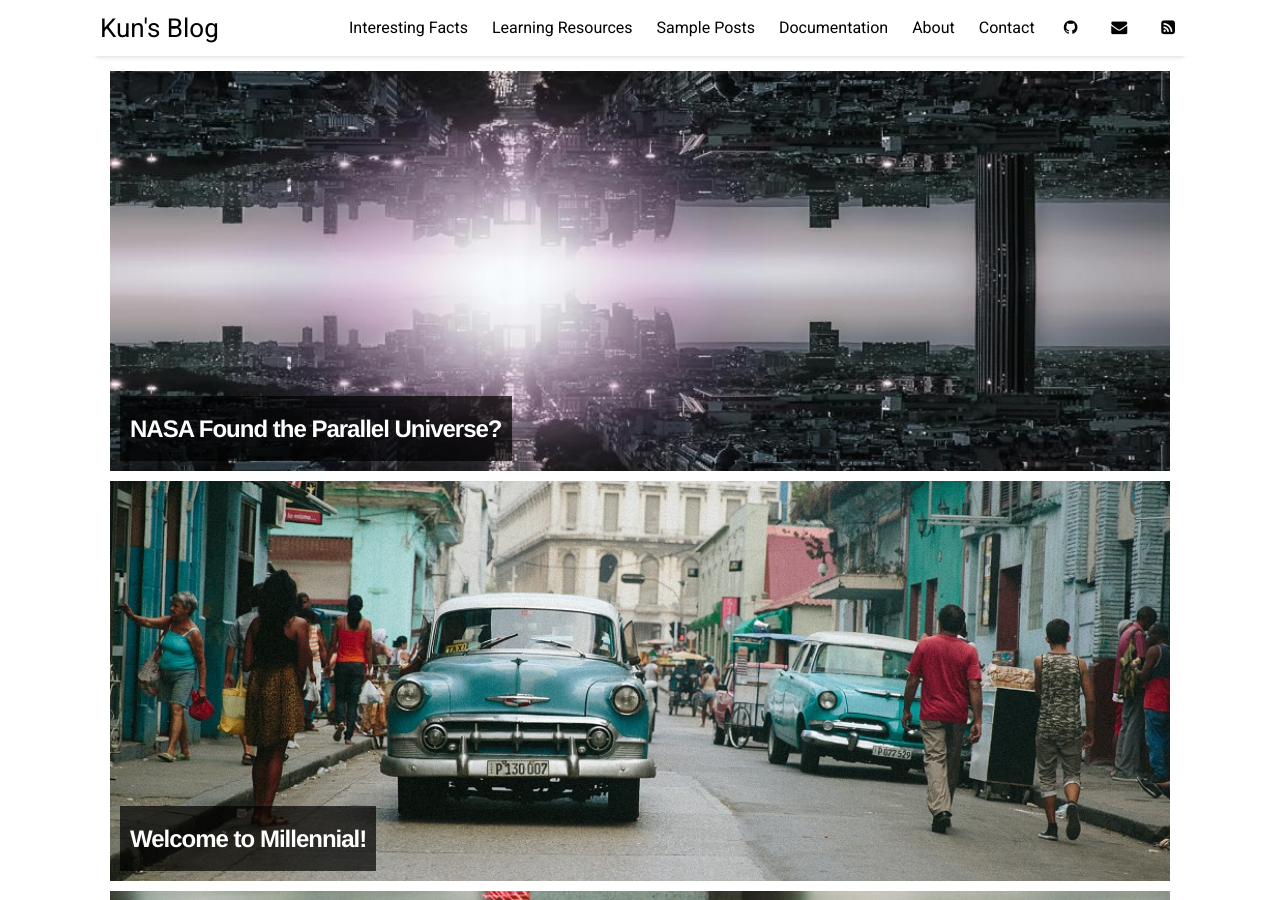
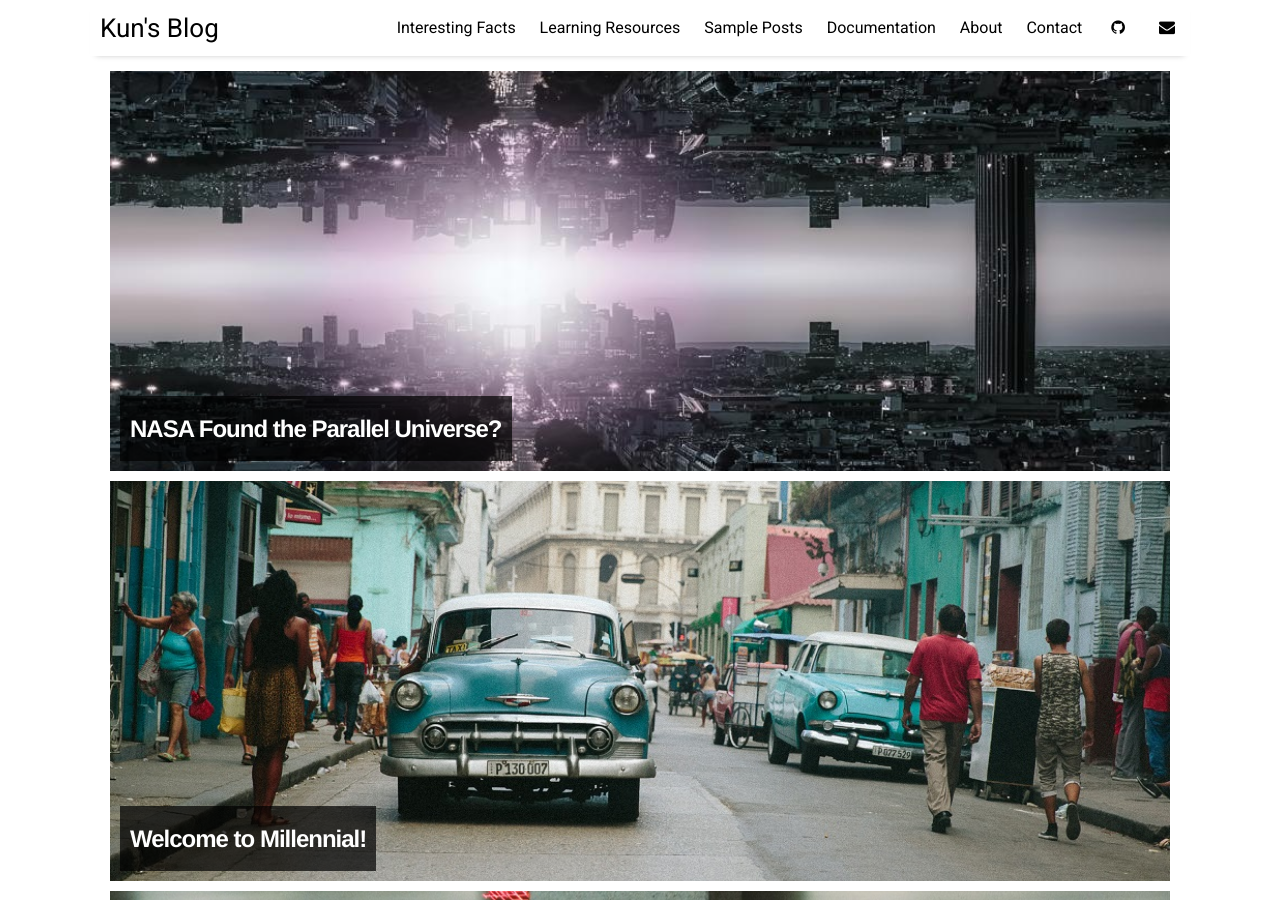
Before and after one commit to kun-w-lee/blog, a Jekyll site: the page built from index.html, in a window 1280 px wide and 900 px high. Built offline with Jekyll 4.4.1, drawn with Linux system fonts in a browser that asks for light colours; nearby versions of some CDN libraries; the list of posts is cut into pages by our own code.

Commit message:
Update settings.yml

```diff
--- a/_data/settings.yml
+++ b/_data/settings.yml
@@ -21,7 +21,7 @@ social:
   # - {icon: 'instagram', link: 'https://instagram.com/paululele'}
   - { icon: "github", link: "https://github.com/kun-w-lee" }
   - { icon: "envelope", link: "mailto:kun.w.lee1111@gmail.com" }
-  - { icon: "rss-square", link: "feed.xml" }
+  # - { icon: "rss-square", link: "feed.xml" }
 # - {icon: 'rss-square', link: 'rss-feed.xml'}
 
 # Customize site text
```
